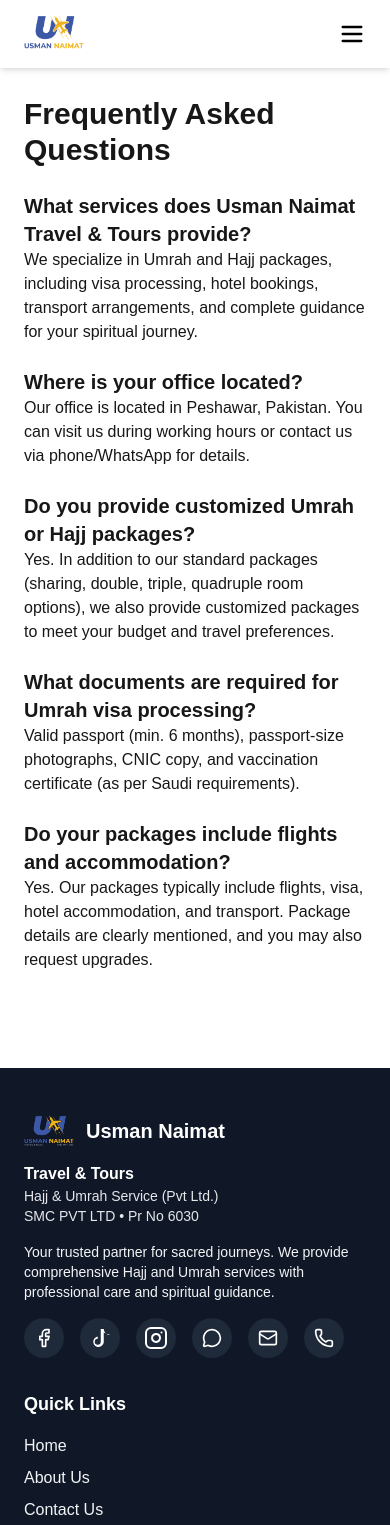
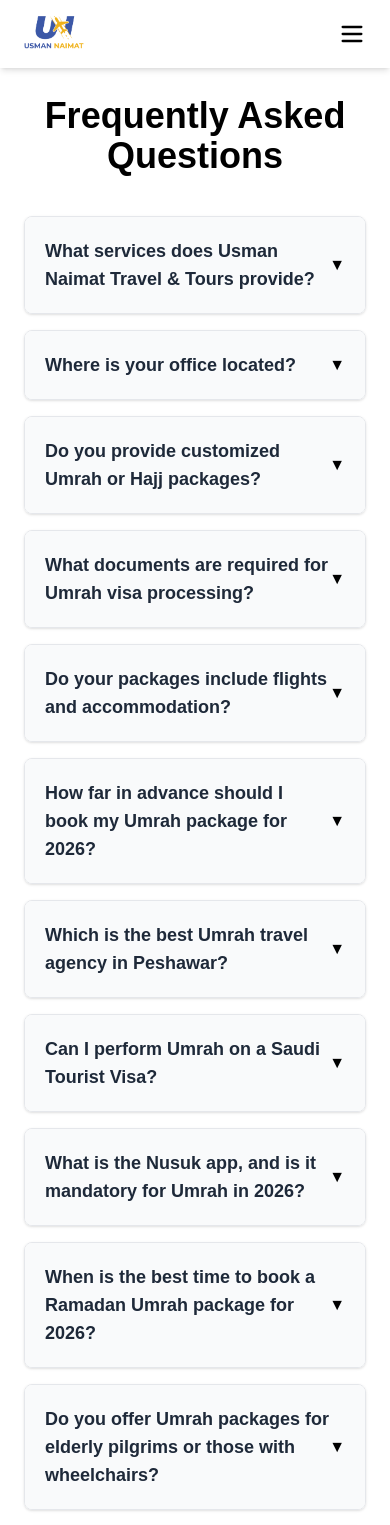
Before and after one commit to Msherazkhan801/travel-agency, a Next.js app: page /faq in a window 390 px wide. Shown: the top 1525 px of the page. Built offline with nearby package versions, Linux system fonts and the light colour scheme.

Commit message:
youtube added

```diff
--- a/src/app/faq/page.js
+++ b/src/app/faq/page.js
@@ -1,123 +1,118 @@
+"use client"
 import Head from "next/head";
+import { useState } from "react";
 
 export default function FAQPage() {
+  const [openIndex, setOpenIndex] = useState(null);
+
+  const faqs = [
+    {
+      question: "What services does Usman Naimat Travel & Tours provide?",
+      answer: "We specialize in Umrah and Hajj packages, including visa processing, hotel bookings, transport arrangements, and complete guidance for your spiritual journey."
+    },
+    {
+      question: "Where is your office located?",
+      answer: "Our office is located in Peshawar, Pakistan. You can visit us during working hours or contact us via phone/WhatsApp for details."
+    },
+    {
+      question: "Do you provide customized Umrah or Hajj packages?",
+      answer: "Yes. In addition to our standard packages (sharing, double, triple, quadruple room options), we also provide customized packages to meet your budget and travel preferences."
+    },
+    {
+      question: "What documents are required for Umrah visa processing?",
+      answer: "You will need: a valid passport (minimum 6 months validity), recent passport-size photographs with white background, CNIC copy, and vaccination certificate as per Saudi government requirements."
+    },
+    {
+      question: "Do your packages include flights and accommodation?",
+      answer: "Yes. Our packages typically include flights, visa, hotel accommodation, and transport. Package details are clearly mentioned, and you may also request upgrades."
+    },
+    {
+        question: "How far in advance should I book my Umrah package for 2026?",
+        answer: "We recommend booking at least 4-6 weeks in advance, especially for Ramadan or peak winter months, to ensure the best hotel availability and flight rates."
+    },
+    {
+        question: "Which is the best Umrah travel agency in Peshawar?",
+        answer: "Usman Naimat Travel & Tours is a leading agency in Peshawar, offering trusted, personalized Umrah and Hajj services with complete visa and transport support."
+    },
+    {
+        question: "Can I perform Umrah on a Saudi Tourist Visa?",
+        answer: "Yes, current Saudi regulations allow many travelers to perform Umrah on a tourist visa. Our team can help you determine the best visa type for your specific needs."
+    },
+    {
+      question: "What is the Nusuk app, and is it mandatory for Umrah in 2026?",
+      answer: "Yes, the Nusuk app is the official Saudi government platform for managing Umrah permits and Rawdah visits. As part of our service, we assist all our pilgrims in Peshawar with the app registration and permit scheduling to ensure a smooth journey."
+    },
+    {
+      question: "When is the best time to book a Ramadan Umrah package for 2026?",
+      answer: "In 2026, Ramadan is expected to begin in early March. We highly recommend booking your Ramadan package by December or January to lock in the best hotel rates near the Haram, as prices rise significantly closer to the holy month."
+    },
+    {
+      question: "Do you offer Umrah packages for elderly pilgrims or those with wheelchairs?",
+      answer: "Absolutely. We specialize in accessible Umrah travel. We select hotels with direct ramp access and provide private transport options to minimize walking distances for elderly pilgrims from Peshawar."
+    },
+    {
+      question: "What is the difference between a 'Sponsorship' and 'Non-Sponsorship' Hajj package?",
+      answer: "Sponsorship packages are typically for overseas Pakistanis paying in foreign currency, while the regular scheme is for local residents. For 2026, we help you navigate the specific requirements for both categories as per the latest Ministry of Religious Affairs (MORA) guidelines."
+    },
+    {
+      question: "Can women perform Umrah without a Mahram in 2026?",
+      answer: "Yes, according to current Saudi regulations, women are allowed to perform Umrah without a male guardian (Mahram). We provide safe group environments specifically designed for female pilgrims traveling solo."
+    }
+  ];
+
   const faqSchema = {
     "@context": "https://schema.org",
     "@type": "FAQPage",
-    "mainEntity": [
-      {
-        "@type": "Question",
-        "name": "What services does Usman Naimat Travel & Tours provide?",
-        "acceptedAnswer": {
-          "@type": "Answer",
-          "text": "We specialize in Umrah and Hajj packages, including visa processing, hotel bookings, transport arrangements, and complete guidance for your spiritual journey."
-        }
-      },
-      {
-        "@type": "Question",
-        "name": "Where is your office located?",
-        "acceptedAnswer": {
-          "@type": "Answer",
-          "text": "Our office is located in Peshawar, Pakistan. You can visit us during working hours or contact us via phone/WhatsApp for details."
-        }
-      },
-      {
-        "@type": "Question",
-        "name": "Do you provide customized Umrah or Hajj packages?",
-        "acceptedAnswer": {
-          "@type": "Answer",
-          "text": "Yes. In addition to our standard packages (sharing, double, triple, quadruple room options), we also provide customized packages to meet your budget and travel preferences."
-        }
-      },
-      {
-        "@type": "Question",
-        "name": "What documents are required for Umrah visa processing?",
-        "acceptedAnswer": {
-          "@type": "Answer",
-          "text": "You will need: a valid passport (minimum 6 months validity), recent passport-size photographs with white background, CNIC copy, and vaccination certificate as per Saudi government requirements."
-        }
-      },
-      {
-        "@type": "Question",
-        "name": "Do your packages include flights and accommodation?",
-        "acceptedAnswer": {
-          "@type": "Answer",
-          "text": "Yes. Our packages typically include flights, visa, hotel accommodation, and transport. Package details are clearly mentioned, and you may also request upgrades."
-        }
+    "mainEntity": faqs.map(faq => ({
+      "@type": "Question",
+      "name": faq.question,
+      "acceptedAnswer": {
+        "@type": "Answer",
+        "text": faq.answer
       }
-    ]
+    }))
+  };
+
+  const toggleAccordion = (index) => {
+    setOpenIndex(openIndex === index ? null : index);
   };
 
   return (
     <>
       <Head>
-        <title>FAQs - Usman Naimat Travel & Tours</title>
-        <meta
-          name="description"
-          content="Frequently Asked Questions about Umrah and Hajj packages from Usman Naimat Travel & Tours in Peshawar."
-        />
+        <title>FAQs - Usman Naimat Travel & Tours | Umrah Experts Peshawar</title>
+        <meta name="description" content="Frequently Asked Questions about Umrah and Hajj packages from Usman Naimat Travel & Tours in Peshawar." />
         <script
           type="application/ld+json"
           dangerouslySetInnerHTML={{ __html: JSON.stringify(faqSchema) }}
         />
       </Head>
 
-      <main className="max-w-4xl mx-auto px-6 py-24">
-        <h1 className="text-3xl font-bold mb-6">Frequently Asked Questions</h1>
+      <main className="max-w-4xl mx-auto px-6 py-24 text-black bg-white">
+        <h1 className="text-4xl font-extrabold mb-10 text-center">Frequently Asked Questions</h1>
 
-        <div className="space-y-6">
-          <div>
-            <h2 className="text-xl font-semibold">
-              What services does Usman Naimat Travel & Tours provide?
-            </h2>
-            <p>
-              We specialize in Umrah and Hajj packages, including visa
-              processing, hotel bookings, transport arrangements, and complete
-              guidance for your spiritual journey.
-            </p>
-          </div>
+        <div className="space-y-4">
+          {faqs.map((faq, index) => (
+            <div key={index} className="border border-gray-200 rounded-lg overflow-hidden shadow-sm">
+              <button
+                onClick={() => toggleAccordion(index)}
+                className="w-full flex justify-between items-center p-5 text-left bg-gray-50 hover:bg-gray-100 transition-colors"
+              >
+                <span className="text-lg font-semibold text-gray-800">{faq.question}</span>
+                <span className={`transform transition-transform duration-300 ${openIndex === index ? "rotate-180" : "rotate-0"}`}>
+                  ▼
+                </span>
+              </button>
 
-          <div>
-            <h2 className="text-xl font-semibold">
-              Where is your office located?
-            </h2>
-            <p>
-              Our office is located in Peshawar, Pakistan. You can visit us
-              during working hours or contact us via phone/WhatsApp for details.
-            </p>
-          </div>
-
-          <div>
-            <h2 className="text-xl font-semibold">
-              Do you provide customized Umrah or Hajj packages?
-            </h2>
-            <p>
-              Yes. In addition to our standard packages (sharing, double, triple,
-              quadruple room options), we also provide customized packages to
-              meet your budget and travel preferences.
-            </p>
-          </div>
-
-          <div>
-            <h2 className="text-xl font-semibold">
-              What documents are required for Umrah visa processing?
-            </h2>
-            <p>
-              Valid passport (min. 6 months), passport-size photographs, CNIC
-              copy, and vaccination certificate (as per Saudi requirements).
-            </p>
-          </div>
-
-          <div>
-            <h2 className="text-xl font-semibold">
-              Do your packages include flights and accommodation?
-            </h2>
-            <p>
-              Yes. Our packages typically include flights, visa, hotel
-              accommodation, and transport. Package details are clearly
-              mentioned, and you may also request upgrades.
-            </p>
-          </div>
+              <div
+                className={`overflow-hidden transition-all duration-300 ease-in-out ${openIndex === index ? "max-h-96 opacity-100" : "max-h-0 opacity-0"}`}
+              >
+                <div className="p-5 border-t border-gray-200 text-gray-600 leading-relaxed">
+                  {faq.answer}
+                </div>
+              </div>
+            </div>
+          ))}
         </div>
       </main>
     </>
--- a/src/app/globals.css
+++ b/src/app/globals.css
@@ -27,7 +27,7 @@
 }
 
 body {
-  background: var(--background);
+  /* background: var(--background); */
   color: var(--foreground);
   font-family: Arial, Helvetica, sans-serif;
 }
--- /dev/null
+++ b/src/app/guideness/page.js
@@ -0,0 +1,94 @@
+import Head from "next/head";
+import Link from "next/link";
+
+export default function VideoGuides() {
+  const videoList = [
+    {
+      title: "How to Perform Umrah 2026 (Step-by-Step)",
+      id: "EA6_4t4l90g", // 2026 specific guide
+      description: "A clear, practical guide for first-time pilgrims performing Umrah in 2026."
+    },
+    {
+      title: "Complete Hajj Guide 2025/2026",
+      id: "iyOF_9cjGa0", // Comprehensive Hajj guide
+      description: "Detailed walkthrough of the Hajj routes, Tamattu', and daily rites."
+    },
+    {
+      title: "Understanding Miqat & Ihram",
+      id: "z4OkHqu1KsA", // Focus on preparation
+      description: "A deep dive into the first steps: how to wear Ihram and entering the Miqat."
+    }
+  ];
+
+  // Video Schema for SEO (VideoObject)
+  const videoSchema = {
+    "@context": "https://schema.org",
+    "@type": "ItemList",
+    "itemListElement": videoList.map((vid, index) => ({
+      "@type": "ListItem",
+      "position": index + 1,
+      "item": {
+        "@type": "VideoObject",
+        "name": vid.title,
+        "description": vid.description,
+        "thumbnailUrl": `https://img.youtube.com/vi/${vid.id}/maxresdefault.jpg`,
+        "uploadDate": "2026-01-11",
+        "embedUrl": `https://www.youtube.com/embed/${vid.id}`
+      }
+    }))
+  };
+
+  return (
+    <>
+      <Head>
+        <title>Hajj & Umrah Video Guides 2026 | Usman Naimat Travel</title>
+        <meta name="description" content="Watch step-by-step visual guides on how to perform Hajj and Umrah. Expert advice from Usman Naimat Travel & Tours Peshawar." />
+        <script
+          type="application/ld+json"
+          dangerouslySetInnerHTML={{ __html: JSON.stringify(videoSchema) }}
+        />
+      </Head>
+
+      <main className="max-w-6xl mx-auto px-6 py-24 text-black bg-white">
+        <div className="text-center mb-12">
+          <h1 className="text-4xl font-extrabold mb-4">Visual Pilgrimage Guides</h1>
+          <p className="text-gray-600 max-w-2xl mx-auto">
+            Preparing for your spiritual journey? Watch our curated step-by-step videos to learn the proper rituals for Hajj and Umrah.
+          </p>
+        </div>
+
+        <div className="grid md:grid-cols-2 lg:grid-cols-3 gap-8">
+          {videoList.map((video, index) => (
+            <div key={index} className="bg-gray-50 rounded-xl overflow-hidden shadow-md border border-gray-100">
+              <div className="aspect-video">
+                <iframe
+                  className="w-full h-full"
+                  src={`https://www.youtube.com/embed/${video.id}`}
+                  title={video.title}
+                  frameBorder="0"
+                  allow="accelerometer; autoplay; clipboard-write; encrypted-media; gyroscope; picture-in-picture"
+                  allowFullScreen
+                ></iframe>
+              </div>
+              <div className="p-5">
+                <h2 className="text-xl font-bold mb-2">{video.title}</h2>
+                <p className="text-gray-600 text-sm">{video.description}</p>
+              </div>
+            </div>
+          ))}
+        </div>
+
+        {/* Call to Action for SEO */}
+        <div className="mt-16 p-8 bg-green-50 rounded-2xl text-center border border-green-100">
+          <h3 className="text-2xl font-bold text-green-800 mb-4">Ready to start your journey?</h3>
+          <p className="mb-6 text-green-700">Contact our Peshawar office for personalized guidance and 2026 package bookings.</p>
+         <Link href="/contact">
+          <button className="bg-green-600 text-white px-8 py-3 rounded-full font-bold hover:bg-green-700 transition">
+            Book My Umrah Package
+          </button>
+          </Link>
+        </div>
+      </main>
+    </>
+  );
+}
--- a/src/components/Navbar.js
+++ b/src/components/Navbar.js
@@ -10,6 +10,8 @@
   { name: "About", path: "/about" },
   { name: "Services", path: "/services" },
   { name: "Contact", path: "/contact" },
+  { name: "Pilgrim Guidance", path: "/guideness" },
+  { name: "FAQs", path: "/faq" },
 ];
 
 export default function Navbar() {
```
Also changed, not shown: 1 other file (tests, documents, lock files or other folders).
